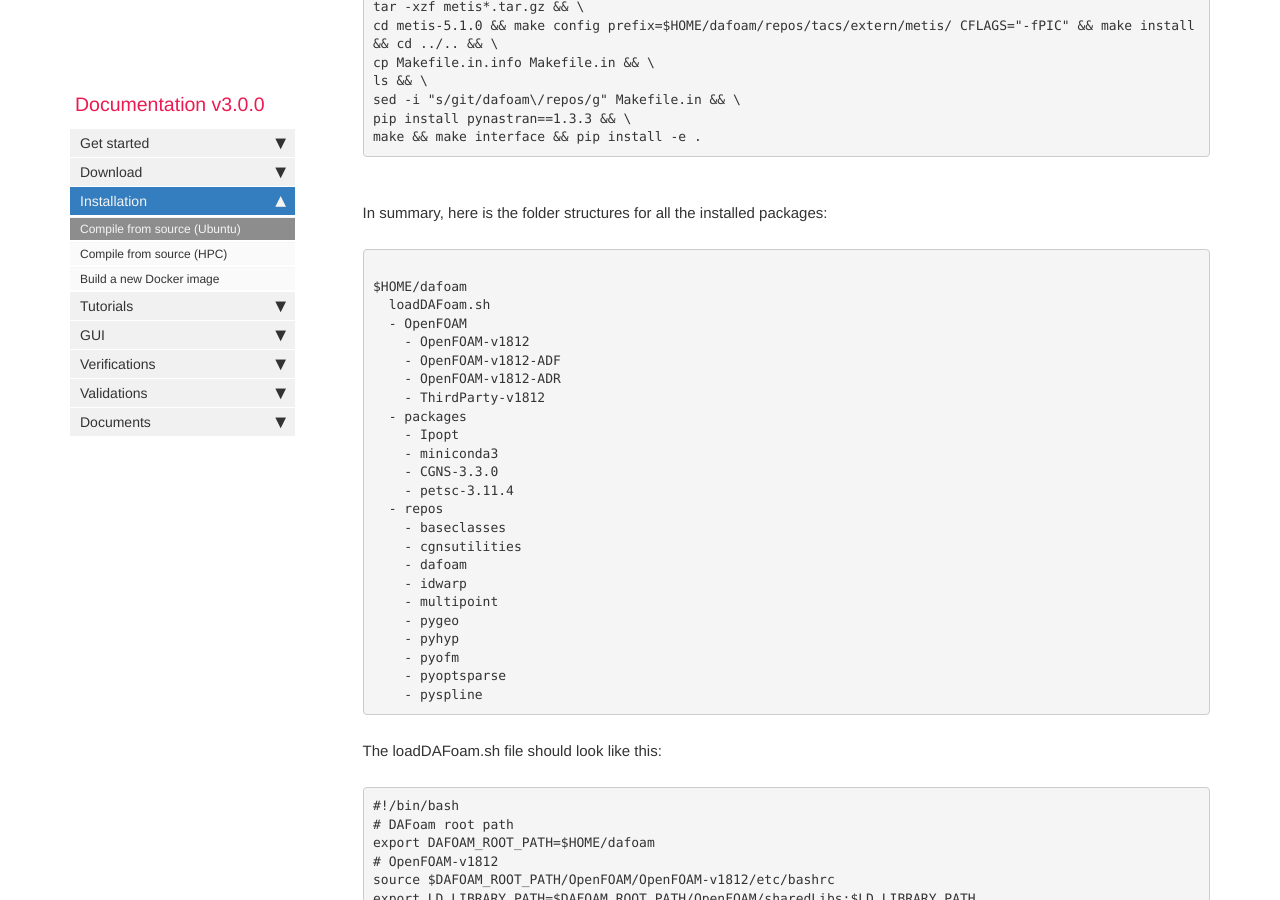
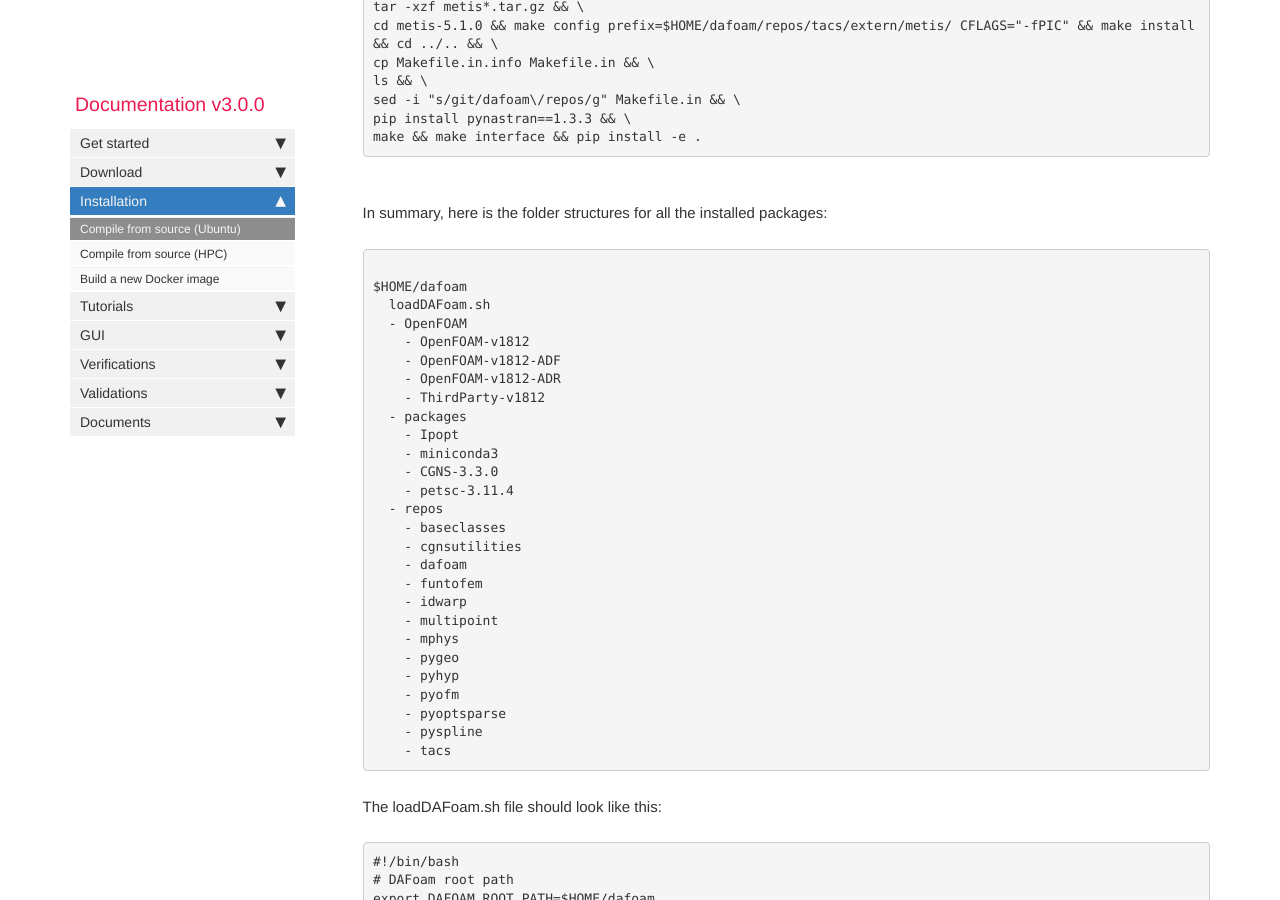
Before and after one commit to DAFoam/DAFoam.github.io, a Jekyll site: the page built from pages/mydoc/mydoc_installation_source.md, in a window 1280 px wide and 900 px high, scrolled down 9294 px. Built offline with Jekyll 4.4.1, drawn with Linux system fonts in a browser that asks for light colours; comment, search, counter and statistics services are not loaded.

Commit message:
content update

```diff
--- a/pages/mydoc/mydoc_installation_source.md
+++ b/pages/mydoc/mydoc_installation_source.md
@@ -445,13 +445,16 @@ $HOME/dafoam
     - baseclasses
     - cgnsutilities
     - dafoam
+    - funtofem
     - idwarp
     - multipoint
+    - mphys
     - pygeo
     - pyhyp
     - pyofm
     - pyoptsparse
     - pyspline
+    - tacs
 </pre>
 
 The loadDAFoam.sh file should look like this:
```
